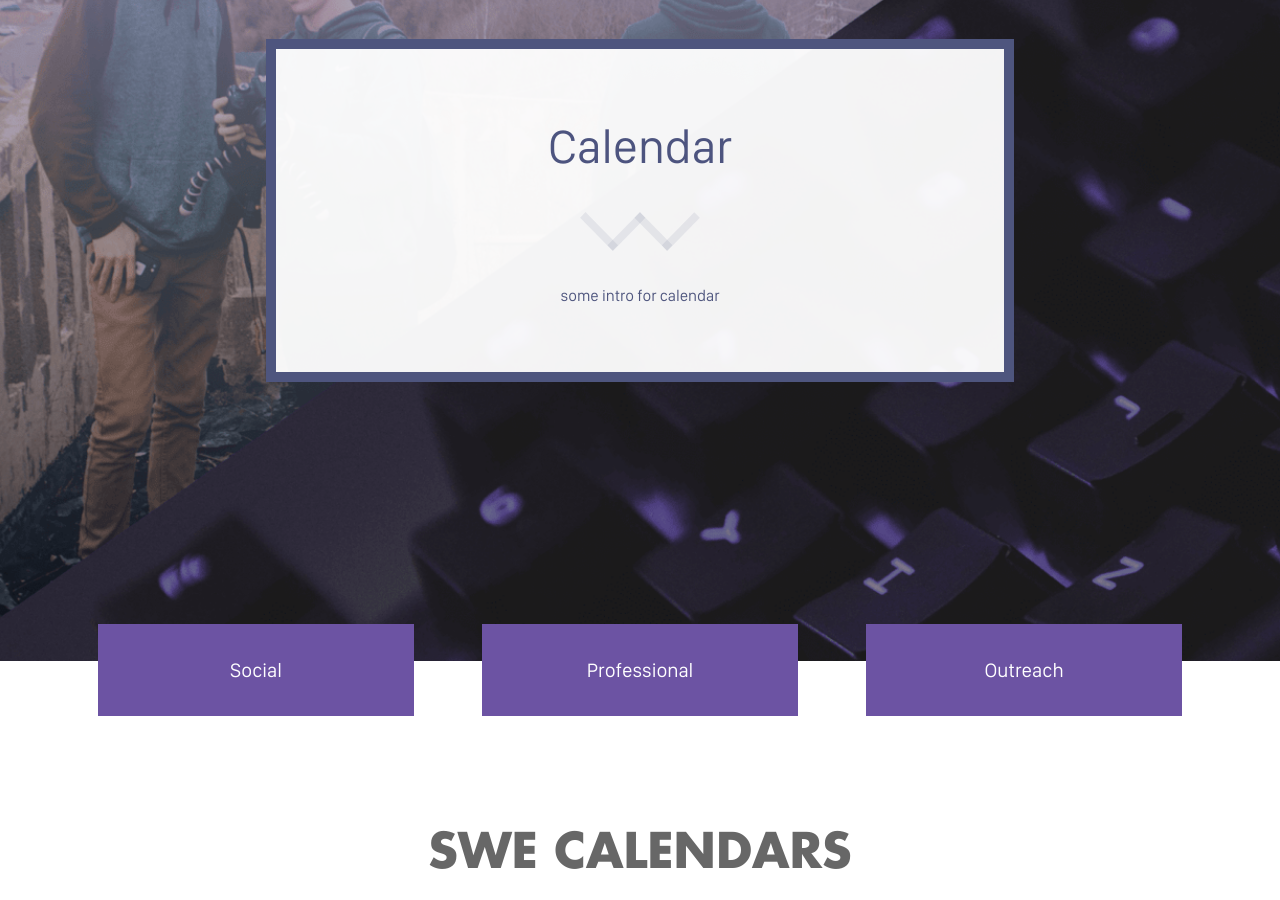
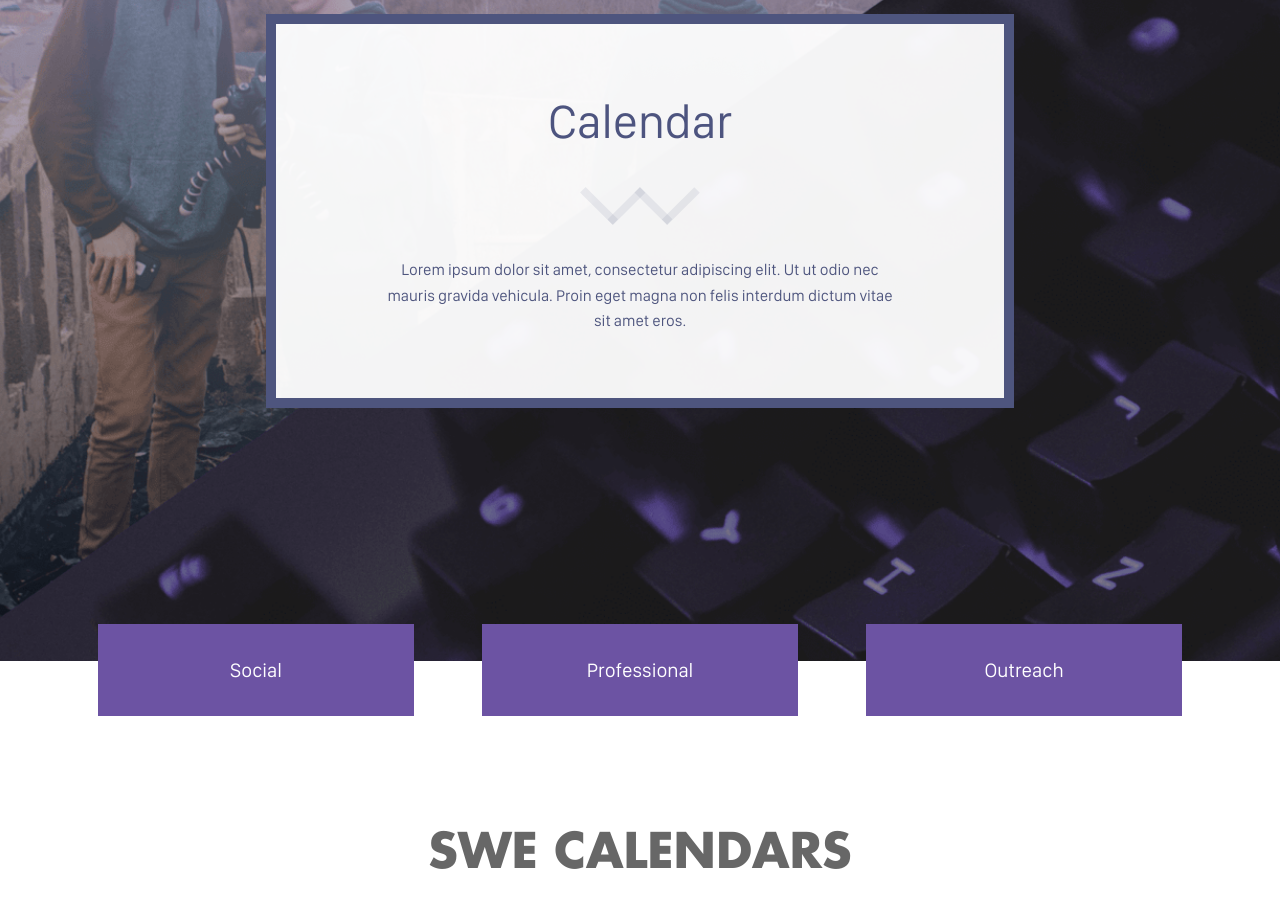
Before and after one commit to sweucsd/swe-website-old, a Jekyll site: the page built from calendar.markdown, in a window 1280 px wide and 900 px high, scrolled down 308 px. Built offline with Jekyll 4.4.1, drawn with Linux system fonts in a browser that asks for light colours; comment, search, counter and statistics services are not loaded.

Commit message:
Updated Calendar

```diff
--- a/calendar.markdown
+++ b/calendar.markdown
@@ -1,7 +1,8 @@
 ---
 title: Calendar
 date: 2017-06-28 22:41:00 Z
-intro: some intro for calendar
+intro: 'Lorem ipsum dolor sit amet, consectetur adipiscing elit. Ut ut odio nec mauris
+  gravida vehicula. Proin eget magna non felis interdum dictum vitae sit amet eros. '
 subtitle: SWE Calendars
 calendar_embed_code: '<iframe src="https://calendar.google.com/calendar/embed?src=1b5i3qq7odvdd3i51q2engjpfo%40group.calendar.google.com&ctz=America/Los_Angeles"
   style="border: 0" width="800" height="600" frameborder="0" scrolling="no"></iframe>'
```
